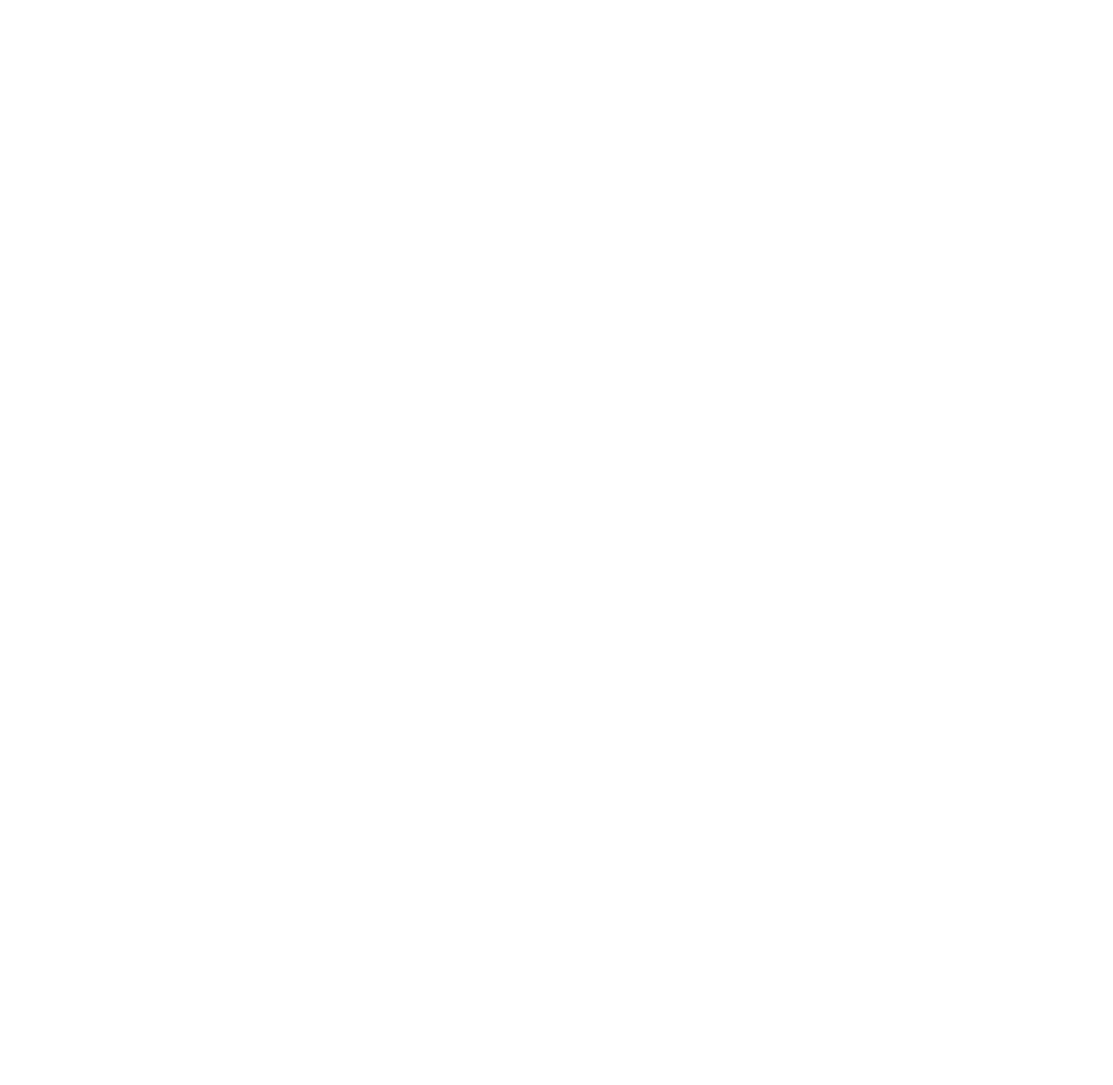
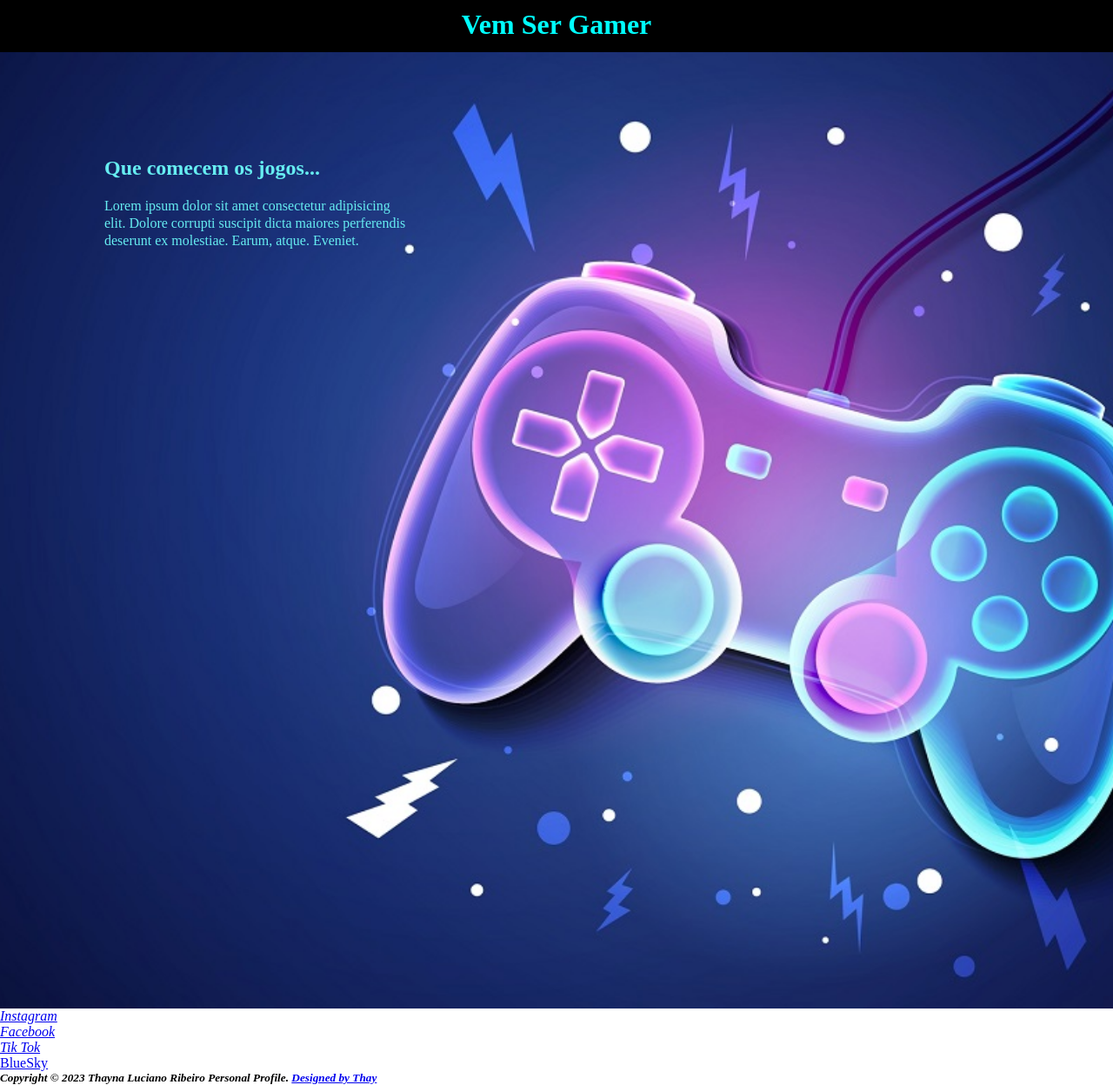
Before and after one commit to Thay1601/BackgroudEDeploy, a plain HTML site: page index.html in a window 1280 px wide. Shown: the whole page at 87% size. Before the commit the page ends 800 px from the top, so only its background shows below. Drawn offline with nearby package versions, Linux system fonts and the light colour scheme; files that its build step writes are made by us from their sources.

Commit message:
atualização

```diff
--- a/index.html
+++ b/index.html
@@ -4,9 +4,37 @@
     <meta charset="UTF-8">
     <meta name="viewport" content="width=device-width, initial-scale=1.0">
     <link rel="stylesheet" href="style.css">
-    <title></title>
+    <title>Background e Deploy</title>
 </head>
 <body>
+    <header>
+        <h1>Vem Ser Gamer</h1>
 
+    </header>
+    <main>
+        <section class="primeiraSessao">
+            <h2>Que comecem os jogos...</h2>
+            <p>Lorem ipsum dolor sit amet consectetur adipisicing elit. Dolore corrupti suscipit dicta maiores perferendis deserunt ex molestiae. Earum, atque. Eveniet.</p>
+
+        </section>
+    </main>
 </body>
+<footer>
+    <address>
+        <a target="_blank" href="#">Instagram</a>
+    </address>
+    <address>
+        <a target="_blank" href="#">Facebook</a>
+    </address>
+    <address>
+        <a target="_blank" href="#">Tik Tok</a>
+    </address>
+        <a target="_blank" href="#">BlueSky</a>
+    </address>
+    <address>
+    <body>
+        <h5>Copyright © 2023 Thayna Luciano Ribeiro Personal Profile. </li><a href="#" class="bi-heart me-1"> Designed by Thay</a></h5>
+    </body>
+    </address>
+</footer>
 </html>
--- a/style.scss
+++ b/style.scss
@@ -0,0 +1,35 @@
+/*
+seletor {
+    propriedade: valor;
+}
+*/
+* {
+    margin: 0;
+    padding: 0;
+    box-sizing: border-box;
+    background-repeat: no-repeat;
+}
+
+header {
+    background-color: black;
+    color: aqua;
+    height: 60px;
+    text-align: center;
+    padding-top: 10px;
+}
+
+.primeiraSessao {
+    height: 300px;
+    background-image: url("Vai Nos Games.jpg");
+    background-size: cover;
+    background-position: center;
+    color: white;
+    padding: 100px;
+    font-family: Arial, Helvetica, sans-serif;
+
+    p {
+        width: 350px;
+        margin-top: 20px;
+        line-height: 20px;
+    }
+}
```
Also changed, not shown: Vai Nos Games.jpg (added), style.css (added), 1 other file.
